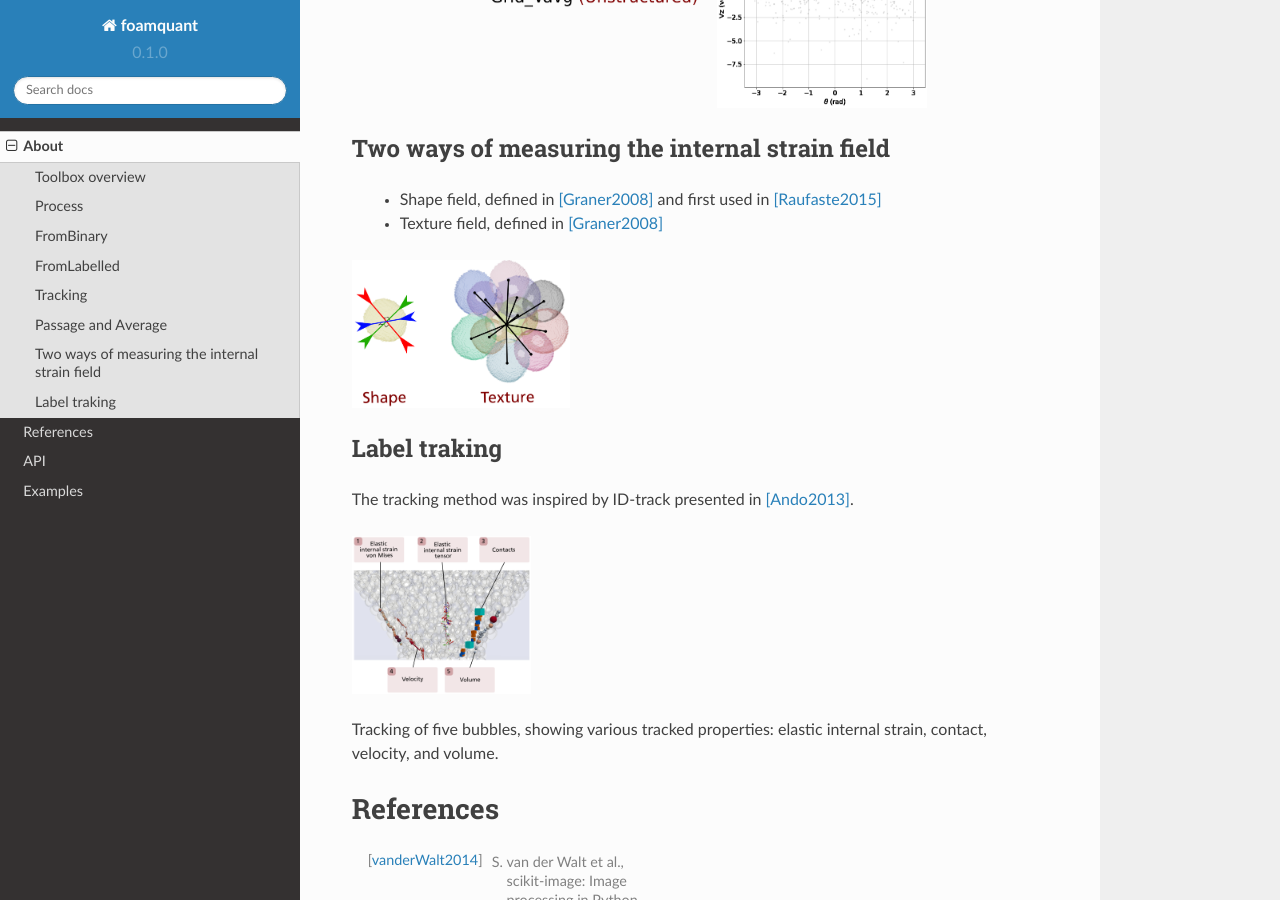
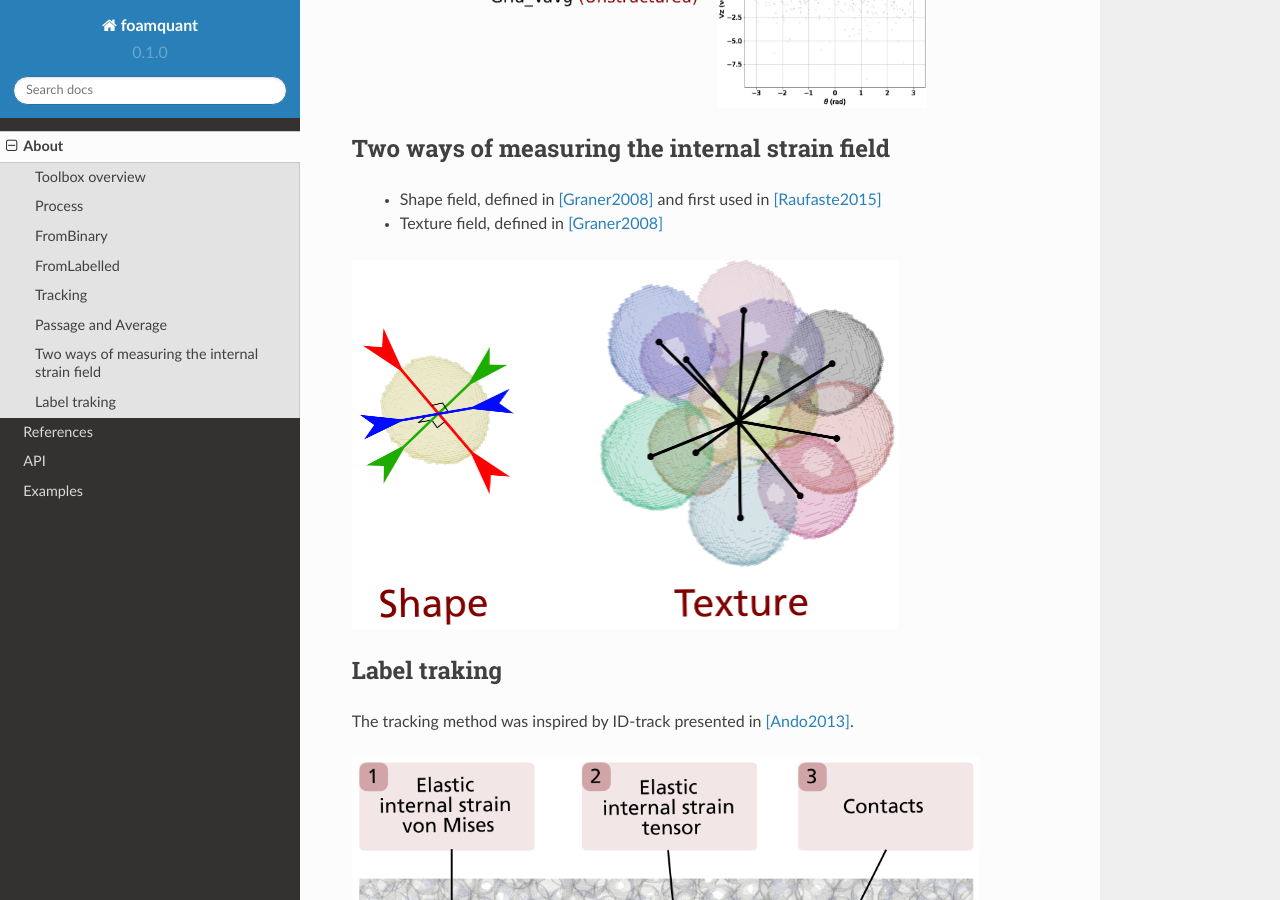
Before and after one commit to floschott/foamquant, a Sphinx documentation site: the page built from docs/source/about.rst, in a window 1280 px wide and 900 px high, scrolled down 4289 px. Built offline with Sphinx 7.4.7 and the Read the Docs theme 2.0.0, drawn with Linux system fonts in a browser that asks for light colours.

Commit message:
Update about.rst

```diff
--- a/docs/source/about.rst
+++ b/docs/source/about.rst
@@ -87,14 +87,14 @@ Two ways of measuring the internal strain field
    - Texture field, defined in [Graner2008]_
 
 .. figure:: shape_texture_3d.PNG
-   :scale: 20%
+   :scale: 50%
 
 Label traking
 -----------------
 The tracking method was inspired by ID-track presented in [Ando2013]_.
 
 .. figure:: tracking_3d.PNG
-   :scale: 20%
+   :scale: 70%
 
 Tracking of five bubbles, showing various tracked properties: elastic internal strain, contact, velocity, and volume.
 
```
